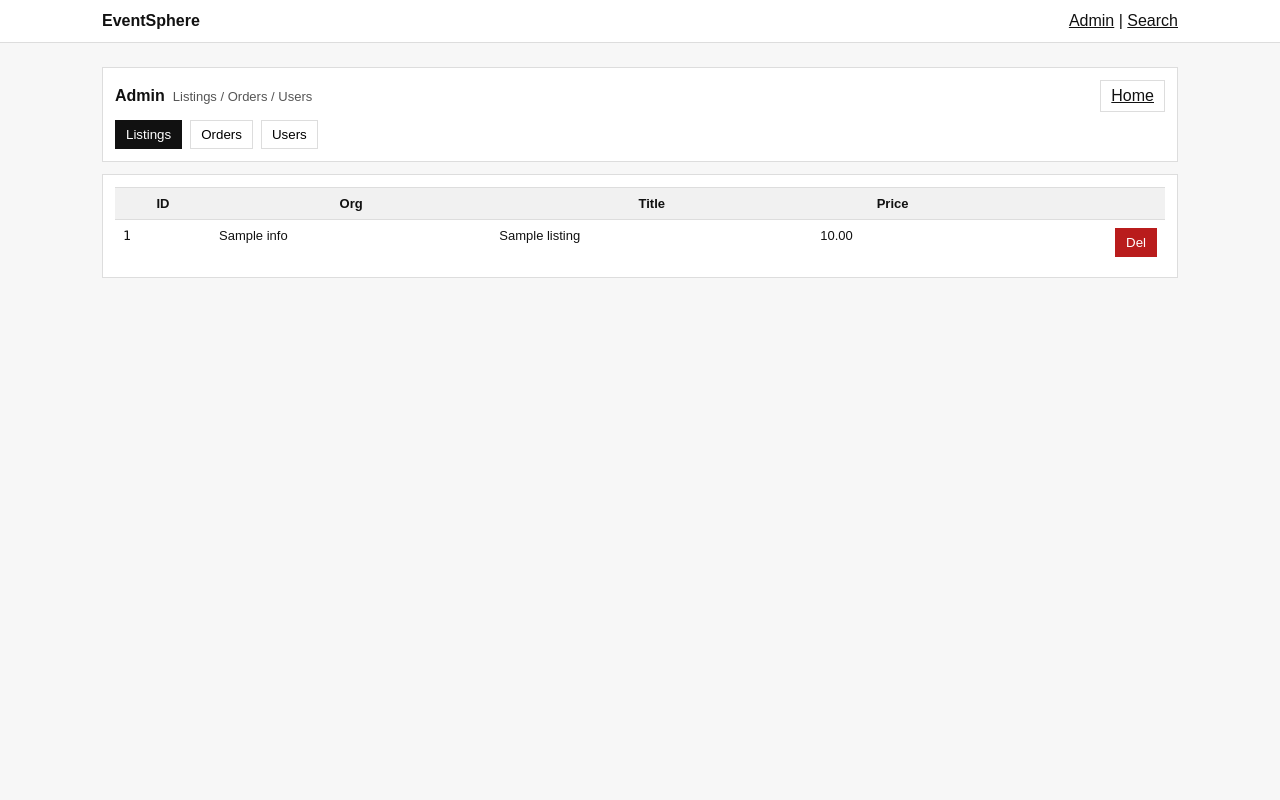
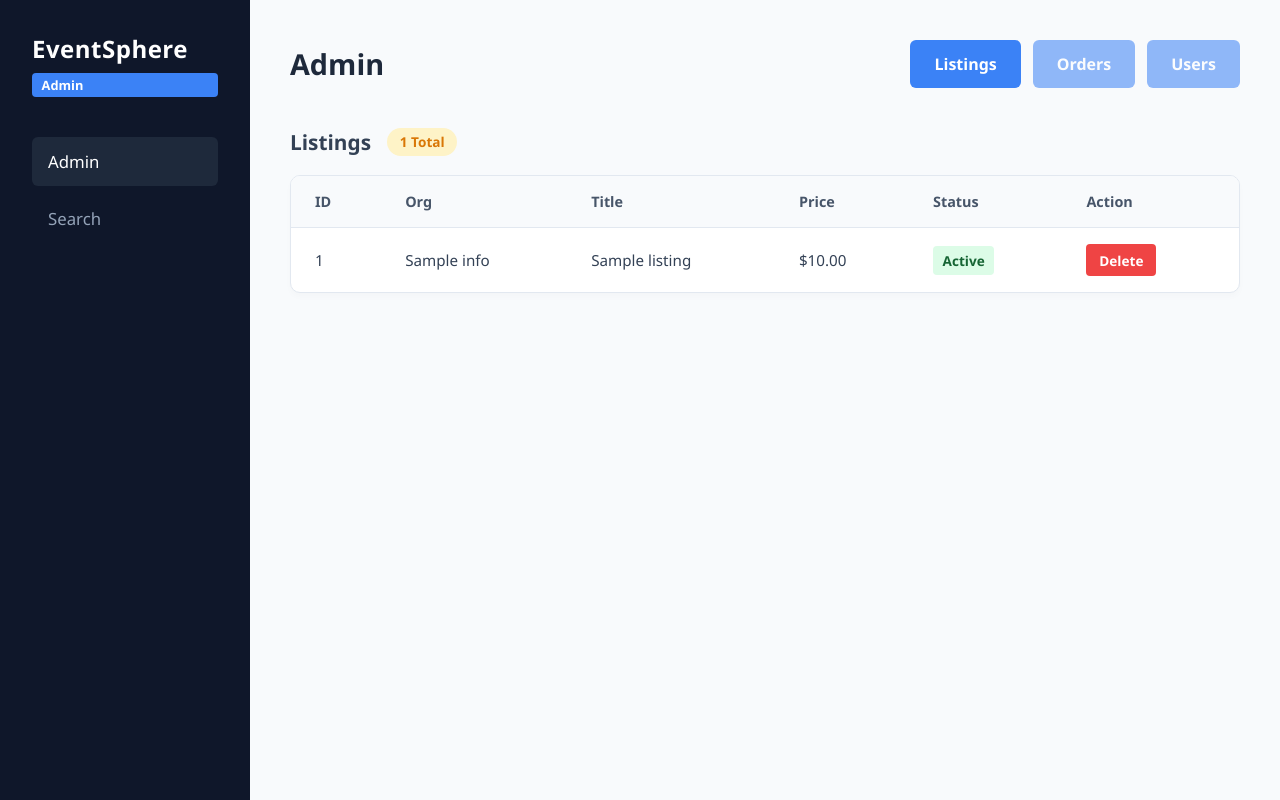
Before and after one commit to nif104x/EventSphere-Platform, a FastAPI app: page /admin/ui in a window 1280 px wide. Run offline with FastAPI, Linux system fonts and the light colour scheme; tables that the repository leaves empty hold one stand-in row (values such as "Sample post"); parts of the project's set-up code (start-up, migrations or seed data) failed here and were passed over.

Commit message:
changed ui to match with others, fixed redirecting bug in admin page while banning and unbanning users

```diff
--- a/app/admin/static/css/styles.css
+++ /dev/null
@@ -1,21 +0,0 @@
-:root{--b:#ddd;--bg:#f7f7f7;--txt:#111;--muted:#555;}
-*{box-sizing:border-box}
-body{margin:0;font-family:Arial,system-ui;background:var(--bg);color:var(--txt)}
-header{border-bottom:1px solid var(--b);background:#fff}
-.wrap{max-width:1100px;margin:0 auto;padding:12px}
-.top{display:flex;align-items:center;justify-content:space-between;gap:12px}
-.brand{font-weight:700}
-a{color:inherit}
-.card{background:#fff;border:1px solid var(--b);padding:12px;margin-top:12px}
-.row{display:flex;gap:8px;align-items:center;flex-wrap:wrap}
-.sp{flex:1}
-.btn{border:1px solid var(--b);background:#fff;padding:6px 10px;cursor:pointer}
-.btn.p{background:#111;color:#fff;border-color:#111}
-.btn.d{background:#b91c1c;color:#fff;border-color:#b91c1c}
-.muted{color:var(--muted);font-size:13px}
-.mono{font-family:Consolas,monospace}
-table{width:100%;border-collapse:collapse;font-size:13px}
-th,td{border-top:1px solid var(--b);padding:8px;vertical-align:top}
-thead th{background:#f1f1f1}
-input{border:1px solid var(--b);padding:8px;width:100%}
-.err{border:1px solid #fca5a5;background:#fef2f2;color:#991b1b;padding:8px;margin-top:10px;display:none}
--- a/app/admin/templates/admin/admin.html
+++ b/app/admin/templates/admin/admin.html
@@ -1,140 +1,207 @@
-<!DOCTYPE html>
+<!doctype html>
 <html lang="en">
   <head>
     <meta charset="UTF-8" />
     <meta name="viewport" content="width=device-width, initial-scale=1.0" />
-    <title>Admin</title>
-    <link rel="stylesheet" href="/admin/static/css/styles.css" />
+    <title>Admin | EventSphere</title>
+    <link href="/assets/css/dashboard.css" rel="stylesheet" />
   </head>
   <body>
+    {% include "partials/nav.html" %}
+
+    <main class="main-content">
       <header>
-      <div class="wrap top">
-        <div class="brand">EventSphere</div>
-        <nav>
-          <a href="/admin/ui">Admin</a> |
-          <a href="/ui/search">Search</a>
-        </nav>
+        <h1>Admin</h1>
+        <div style="display:flex;gap:.75rem;flex-wrap:wrap">
+          <button class="btn-primary" type="button" id="tabBtnListings">Listings</button>
+          <button class="btn-primary" type="button" id="tabBtnOrders">Orders</button>
+          <button class="btn-primary" type="button" id="tabBtnUsers">Users</button>
         </div>
       </header>
 
-    <main class="wrap">
-      <div class="card">
-        <div class="row">
-          <b>Admin</b>
-          <span class="muted">Listings / Orders / Users</span>
-          <div class="sp"></div>
-          <a class="btn" href="/ui">Home</a>
+      <section class="dashboard-section" id="tabListings">
+        <div class="section-header">
+          <h2>Listings</h2>
+          <span class="badge warning">{{ listings|length }} Total</span>
         </div>
-        <div class="row" style="margin-top:8px">
-          <button id="tList" class="btn p" type="button">Listings</button>
-          <button id="tOrd" class="btn" type="button">Orders</button>
-          <button id="tUsr" class="btn" type="button">Users</button>
-        </div>
-      </div>
-
-      <div id="pList" class="card">
-        <table>
-          <thead><tr><th>ID</th><th>Org</th><th>Title</th><th>Price</th><th></th></tr></thead>
+        <div class="table-container">
+          <table class="data-table">
+            <thead>
+              <tr>
+                <th>ID</th>
+                <th>Org</th>
+                <th>Title</th>
+                <th>Price</th>
+                <th>Status</th>
+                <th>Action</th>
+              </tr>
+            </thead>
             <tbody>
               {% if not listings %}
-              <tr><td colspan="5" class="muted">No listings.</td></tr>
-            {% else %}
+              <tr>
+                <td colspan="6">No listings.</td>
+              </tr>
+              {% endif %}
               {% for sl, company_name in listings %}
               <tr>
-                  <td class="mono">{{ sl.id }}</td>
+                <td>{{ sl.id }}</td>
                 <td>{{ company_name or sl.org_id }}</td>
                 <td>{{ sl.title }}</td>
-                  <td>{{ '%.2f'|format(sl.base_price) }}</td>
-                  <td style="text-align:right">
-                    <form method="post" action="/admin/ui/listings/{{ sl.id }}/delete" style="display:inline">
-                      <button class="btn d" type="submit" {% if sl.is_deleted %}disabled{% endif %}>Del</button>
+                <td>${{ "{:,.2f}".format(sl.base_price) }}</td>
+                <td>
+                  {% if sl.is_deleted %}
+                  <span class="status" style="background:#fee2e2;color:#991b1b">Deleted</span>
+                  {% else %}
+                  <span class="status completed">Active</span>
+                  {% endif %}
+                </td>
+                <td>
+                  <form method="post" action="/admin/ui/listings/{{ sl.id }}/toggle-delete" style="display:inline">
+                    <input type="hidden" name="tab" class="tabField" value="listings" />
+                    <button class="btn-sm {{ 'success' if sl.is_deleted else 'danger' }}" type="submit">
+                      {{ "Restore" if sl.is_deleted else "Delete" }}
+                    </button>
                   </form>
                 </td>
               </tr>
               {% endfor %}
-            {% endif %}
             </tbody>
           </table>
         </div>
+      </section>
 
-      <div id="pOrd" class="card" style="display:none">
-        <table>
-          <thead><tr><th>Order</th><th>Customer</th><th>Org</th><th>Date</th><th>Status</th><th>Pay</th><th>Total</th></tr></thead>
+      <section class="dashboard-section" id="tabOrders" style="display:none">
+        <div class="section-header">
+          <h2>Orders</h2>
+          <span class="badge warning">{{ orders|length }} Total</span>
+        </div>
+        <div class="table-container">
+          <table class="data-table">
+            <thead>
+              <tr>
+                <th>Order</th>
+                <th>Customer</th>
+                <th>Org</th>
+                <th>Date</th>
+                <th>Status</th>
+                <th>Pay</th>
+                <th>Total</th>
+              </tr>
+            </thead>
             <tbody>
               {% if not orders %}
-              <tr><td colspan="7" class="muted">No orders.</td></tr>
-            {% else %}
+              <tr>
+                <td colspan="7">No orders.</td>
+              </tr>
+              {% endif %}
               {% for eo in orders %}
               {% set ev = eo.event %}
               <tr>
-                  <td class="mono">{{ eo.id }}</td>
-                  <td>{{ ev.customer.full_name if ev and ev.customer else '' }}</td>
-                  <td>{{ ev.organizer.company_name if ev and ev.organizer else '' }}</td>
-                  <td>{{ ev.event_date if ev else '-' }}</td>
-                  <td>{{ ev.status if ev else '-' }}</td>
-                  <td>{{ eo.payment_status or '-' }}</td>
+                <td>{{ eo.id }}</td>
+                <td>{{ ev.customer.full_name if ev and ev.customer else "" }}</td>
+                <td>{{ ev.organizer.company_name if ev and ev.organizer else "" }}</td>
+                <td>{{ ev.event_date if ev else "N/A" }}</td>
+                <td>{{ ev.status if ev else "N/A" }}</td>
+                <td>{{ eo.payment_status or "N/A" }}</td>
                 <td>
                   {% set base = eo.base_price_at_booking %}
-                    {% set addons_total = (eo.selections | map(attribute='unit_price') | sum) if eo.selections else 0 %}
-                    {{ '%.2f'|format(base + addons_total) }}
+                  {% set addons_total = (eo.selections | map(attribute="unit_price") | sum) if eo.selections else 0 %}
+                  ${{ "{:,.2f}".format(base + addons_total) }}
                 </td>
               </tr>
               {% endfor %}
-            {% endif %}
             </tbody>
           </table>
         </div>
+      </section>
 
-      <div id="pUsr" class="card" style="display:none">
-        <table>
-          <thead><tr><th>ID</th><th>User</th><th>Role</th><th>Status</th><th></th></tr></thead>
+      <section class="dashboard-section" id="tabUsers" style="display:none">
+        <div class="section-header">
+          <h2>Users</h2>
+          <span class="badge warning">{{ users|length }} Total</span>
+        </div>
+        <div class="table-container">
+          <table class="data-table">
+            <thead>
+              <tr>
+                <th>ID</th>
+                <th>User</th>
+                <th>Role</th>
+                <th>Status</th>
+                <th>Action</th>
+              </tr>
+            </thead>
             <tbody>
               {% if not users %}
-              <tr><td colspan="5" class="muted">No users.</td></tr>
-            {% else %}
+              <tr>
+                <td colspan="5">No users.</td>
+              </tr>
+              {% endif %}
               {% for u, s in users %}
-                {% set st = s.status if s else 'Active' %}
-                {% set next = 'Suspended' if st == 'Active' else 'Active' %}
+              {% set st = s.status if s else "Active" %}
+              {% set next = "Suspended" if st == "Active" else "Active" %}
               <tr>
-                  <td class="mono">{{ u.id }}</td>
+                <td>{{ u.id }}</td>
                 <td>{{ u.username }}</td>
                 <td>{{ u.role }}</td>
                 <td>{{ st }}</td>
-                  <td style="text-align:right">
+                <td>
                   <form method="post" action="/admin/ui/users/{{ u.id }}/status" style="display:inline">
                     <input type="hidden" name="status" value="{{ next }}" />
                     <input type="hidden" name="reason" value="" />
-                      <button class="btn p" type="submit">{{ 'Ban' if st == 'Active' else 'Unban' }}</button>
+                    <input type="hidden" name="tab" class="tabField" value="users" />
+                    <button class="btn-sm success" type="submit">{{ "Ban" if st == "Active" else "Unban" }}</button>
                   </form>
                 </td>
               </tr>
               {% endfor %}
-            {% endif %}
             </tbody>
           </table>
         </div>
+      </section>
     </main>
 
     <script>
-      const tList = document.getElementById("tList");
-      const tOrd = document.getElementById("tOrd");
-      const tUsr = document.getElementById("tUsr");
-      const pList = document.getElementById("pList");
-      const pOrd = document.getElementById("pOrd");
-      const pUsr = document.getElementById("pUsr");
+      const tabListings = document.getElementById("tabListings");
+      const tabOrders = document.getElementById("tabOrders");
+      const tabUsers = document.getElementById("tabUsers");
+      const btnListings = document.getElementById("tabBtnListings");
+      const btnOrders = document.getElementById("tabBtnOrders");
+      const btnUsers = document.getElementById("tabBtnUsers");
 
-      function tab(name) {
-        pList.style.display = name === "list" ? "block" : "none";
-        pOrd.style.display = name === "ord" ? "block" : "none";
-        pUsr.style.display = name === "usr" ? "block" : "none";
-        tList.className = name === "list" ? "btn p" : "btn";
-        tOrd.className = name === "ord" ? "btn p" : "btn";
-        tUsr.className = name === "usr" ? "btn p" : "btn";
+      function setTabFields(value) {
+        document.querySelectorAll(".tabField").forEach((el) => {
+          el.value = value;
+        });
       }
 
-      tList.onclick = () => tab("list");
-      tOrd.onclick = () => tab("ord");
-      tUsr.onclick = () => tab("usr");
+      function showTab(name) {
+        tabListings.style.display = name === "listings" ? "block" : "none";
+        tabOrders.style.display = name === "orders" ? "block" : "none";
+        tabUsers.style.display = name === "users" ? "block" : "none";
+        btnListings.className = "btn-primary";
+        btnOrders.className = "btn-primary";
+        btnUsers.className = "btn-primary";
+        btnListings.style.opacity = name === "listings" ? "1" : "0.55";
+        btnOrders.style.opacity = name === "orders" ? "1" : "0.55";
+        btnUsers.style.opacity = name === "users" ? "1" : "0.55";
+        setTabFields(name);
+        const url = new URL(window.location.href);
+        url.searchParams.set("tab", name);
+        history.replaceState(null, "", url.toString());
+      }
+
+      btnListings.onclick = () => showTab("listings");
+      btnOrders.onclick = () => showTab("orders");
+      btnUsers.onclick = () => showTab("users");
+
+      const params = new URLSearchParams(window.location.search);
+      const initial = params.get("tab");
+      if (initial === "orders" || initial === "users" || initial === "listings") {
+        showTab(initial);
+      } else {
+        showTab("listings");
+      }
     </script>
   </body>
 </html>
--- /dev/null
+++ b/app/admin/templates/partials/nav.html
@@ -0,0 +1,8 @@
+<nav class="sidebar">
+  <h2>EventSphere</h2>
+  <p class="role-badge">{{ role_badge }}</p>
+  <ul>
+    <li><a href="/admin/ui" class="{{ 'active' if nav_active == 'admin' else '' }}">Admin</a></li>
+    <li><a href="/ui/search" class="{{ 'active' if nav_active == 'search' else '' }}">Search</a></li>
+  </ul>
+</nav>
--- a/app/main.py
+++ b/app/main.py
@@ -2,9 +2,6 @@ from dotenv import load_dotenv
 from fastapi import FastAPI
 from fastapi.middleware.cors import CORSMiddleware
 from fastapi.staticfiles import StaticFiles
-from fastapi.templating import Jinja2Templates
-from fastapi.responses import HTMLResponse
-from fastapi import Request
 from sqlalchemy import text
 from app import models
 from app.admin.routers import admin
@@ -17,9 +14,6 @@ load_dotenv()
 models.Base.metadata.create_all(bind=engine)
 
 app = FastAPI(title="EventSphere API")
-templates = Jinja2Templates(directory="app/templates")
-
-
 @app.on_event("startup")
 def _ensure_schema():
     with SessionLocal() as db:
@@ -39,12 +33,7 @@ app.add_middleware(
     allow_headers=["*"],
 )
 
-app.mount(
-    "/admin/static", StaticFiles(directory="app/admin/static"), name="admin_static"
-)
-app.mount(
-    "/search/static", StaticFiles(directory="app/search/static"), name="search_static"
-)
+app.mount("/assets", StaticFiles(directory="app/static_shared"), name="assets")
 
 app.include_router(admin.router)
 app.include_router(search.router)
@@ -53,12 +42,7 @@ app.include_router(tasks.router)
 
 @app.get("/")
 def home_page():
-    return {"message": "EventSphere API running", "ui": "/ui/"}
-
-
-@app.get("/ui", response_class=HTMLResponse)
-def ui_home(request: Request):
-    return templates.TemplateResponse(request, "home.html", {})
+    return {"message": "EventSphere API running", "admin_ui": "/admin/ui", "search_ui": "/ui/search"}
 
 
 @app.get("/health")
--- a/app/search/routers/search.py
+++ b/app/search/routers/search.py
@@ -162,5 +162,7 @@ def search_ui(
                 "min_price": "" if min_price is None else str(min_price),
                 "max_price": "" if max_price is None else str(max_price),
             },
+            "nav_active": "search",
+            "role_badge": "Search",
         },
     )
--- /dev/null
+++ b/app/static_shared/css/dashboard.css
@@ -0,0 +1,64 @@
+*{margin:0;padding:0;box-sizing:border-box;font-family:"Segoe UI",Tahoma,Geneva,Verdana,sans-serif}
+body{display:flex;background-color:#f8fafc;color:#333;min-height:100vh}
+.sidebar{width:250px;background-color:#0f172a;color:#fff;padding:2rem;display:flex;flex-direction:column;flex-shrink:0}
+.sidebar h2{margin-bottom:.5rem;font-size:1.5rem;letter-spacing:.5px}
+.role-badge{background:#3b82f6;color:#fff;padding:.2rem .6rem;border-radius:4px;font-size:.8rem;margin-bottom:2.5rem;display:inline-block;font-weight:700}
+.sidebar ul{list-style:none}
+.sidebar ul li{margin-bottom:.5rem}
+.sidebar ul li a{color:#94a3b8;text-decoration:none;font-size:1.05rem;transition:all .2s ease;display:block;padding:.8rem 1rem;border-radius:6px}
+.sidebar ul li a:hover,.sidebar ul li a.active{color:#fff;background-color:#1e293b}
+.main-content{flex:1;padding:2.5rem;overflow-y:auto}
+header{display:flex;justify-content:space-between;align-items:center;margin-bottom:2.5rem}
+header h1{font-size:1.8rem;color:#1e293b}
+.btn-primary{background-color:#3b82f6;color:#fff;border:none;padding:.8rem 1.5rem;border-radius:6px;cursor:pointer;font-size:1rem;font-weight:700;transition:background .2s}
+.btn-primary:hover{background-color:#2563eb}
+.dashboard-section{margin-bottom:2.5rem}
+.dashboard-section h2{margin-bottom:1.2rem;font-size:1.3rem;color:#334155}
+.section-header{display:flex;align-items:center;gap:1rem;margin-bottom:1.2rem}
+.section-header h2{margin-bottom:0}
+.stats-grid{display:grid;grid-template-columns:repeat(auto-fit,minmax(220px,1fr));gap:1.5rem;margin-bottom:3rem}
+.stat-card{background:#fff;padding:1.8rem;border-radius:10px;box-shadow:0 4px 6px rgba(0,0,0,.02);border:1px solid #e2e8f0}
+.stat-card h3{color:#64748b;font-size:.9rem;margin-bottom:.5rem;text-transform:uppercase;letter-spacing:.5px}
+.stat-card .stat-value{font-size:2.2rem;font-weight:700;color:#0f172a}
+.stat-card .stat-value span{color:#fbbf24;font-size:1.8rem}
+.badge{padding:.3rem .8rem;border-radius:20px;font-size:.85rem;font-weight:700}
+.badge.warning{background:#fef3c7;color:#d97706}
+.status{padding:.3rem .6rem;border-radius:4px;font-size:.85rem;font-weight:700}
+.status.completed{background:#dcfce7;color:#166534}
+.table-container{background:#fff;border-radius:10px;box-shadow:0 4px 6px rgba(0,0,0,.02);border:1px solid #e2e8f0;overflow-x:auto}
+.data-table{width:100%;border-collapse:collapse;text-align:left}
+.data-table th{background:#f8fafc;padding:1rem 1.5rem;color:#475569;font-size:.9rem;font-weight:600;border-bottom:1px solid #e2e8f0}
+.data-table td{padding:1rem 1.5rem;border-bottom:1px solid #e2e8f0;color:#334155;font-size:.95rem;vertical-align:middle}
+.data-table tbody tr:last-child td{border-bottom:none}
+.data-table tbody tr:hover{background:#f1f5f9}
+.btn-sm{padding:.4rem .8rem;border:none;border-radius:4px;cursor:pointer;font-weight:700;font-size:.85rem;margin-right:.5rem;transition:opacity .2s}
+.btn-sm:hover{opacity:.8}
+.btn-sm.success{background:#10b981;color:#fff}
+.btn-sm.danger{background:#ef4444;color:#fff}
+.grid-2-col{display:grid;grid-template-columns:1fr 1fr;gap:2rem}
+.gigs-grid{display:flex;flex-direction:column;gap:1rem}
+.gig-card{display:flex;background:#fff;border-radius:8px;overflow:hidden;border:1px solid #e2e8f0;transition:transform .2s}
+.gig-card:hover{transform:translateX(5px)}
+.gig-card img{width:120px;height:auto;object-fit:cover}
+.gig-info{padding:1rem;flex:1;display:flex;flex-direction:column;justify-content:center}
+.gig-info .category{font-size:.75rem;color:#3b82f6;font-weight:700;text-transform:uppercase;margin-bottom:.3rem}
+.gig-info h4{font-size:1.05rem;color:#1e293b;margin-bottom:.3rem}
+.gig-info .price{color:#10b981;font-weight:700;font-size:1rem}
+.reviews-list{display:flex;flex-direction:column;gap:1rem}
+.review-card{background:#fff;padding:1.2rem;border-radius:8px;border:1px solid #e2e8f0}
+.review-header{display:flex;justify-content:space-between;margin-bottom:.8rem}
+.review-header .stars{color:#fbbf24;letter-spacing:2px}
+.review-header .date{color:#94a3b8;font-size:.85rem}
+.review-card .comment{color:#334155;font-size:.95rem;font-style:italic;margin-bottom:.8rem;line-height:1.4}
+.review-card .reviewer{color:#64748b;font-size:.85rem;font-weight:700}
+@media (max-width:1024px){.grid-2-col{grid-template-columns:1fr}}
+@media (max-width:768px){
+  body{flex-direction:column}
+  .sidebar{width:100%;padding:1.5rem;flex-direction:row;align-items:center;flex-wrap:wrap;justify-content:space-between}
+  .sidebar h2{margin-bottom:0}
+  .role-badge{margin-bottom:0}
+  .sidebar ul{display:flex;gap:1rem;width:100%;margin-top:1rem}
+  .sidebar ul li{margin-bottom:0;flex:1;text-align:center}
+  header{flex-direction:column;align-items:flex-start;gap:1rem}
+  .data-table th,.data-table td{white-space:nowrap}
+}
```
Also changed, not shown: app/admin/routers/admin.py (+22 -6 lines), app/search/static/css/styles.css (deleted, +0 -21 lines), app/search/templates/partials/nav.html (added, +8 -0 lines), app/search/templates/search/search.html (+55 -35 lines), app/templates/home.html (deleted, +0 -17 lines). Lines whose indentation alone changed are shown as unchanged.
